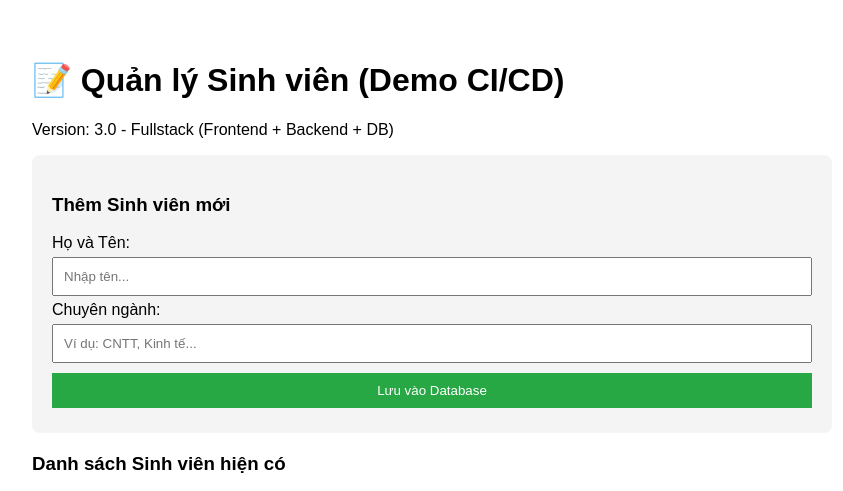
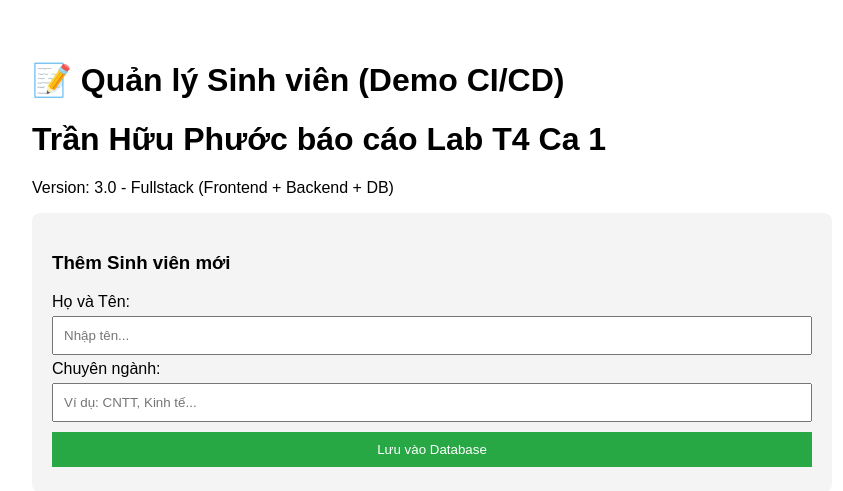
Before and after one commit to tranhuuphuoc062/demo-oss-cicd-php, a PHP site: page / in a window 1280 px wide. Shown: the top 491 px of the page, without its empty margins (208-1051 px from the left). Run offline with PHP 8.4, Linux system fonts and the light colour scheme; data that the repository does not hold is empty.

Commit message:
them thong tin ho ten

```diff
--- a/index.php
+++ b/index.php
@@ -48,6 +48,7 @@ $result = $conn->query($sql_get);
 <body>
 
     <h1>📝 Quản lý Sinh viên (Demo CI/CD)</h1>
+    <h1>Trần Hữu Phước báo cáo Lab T4 Ca 1</h1>
     <p>Version: 3.0 - Fullstack (Frontend + Backend + DB)</p>
 
     <div class="form-container">
```
